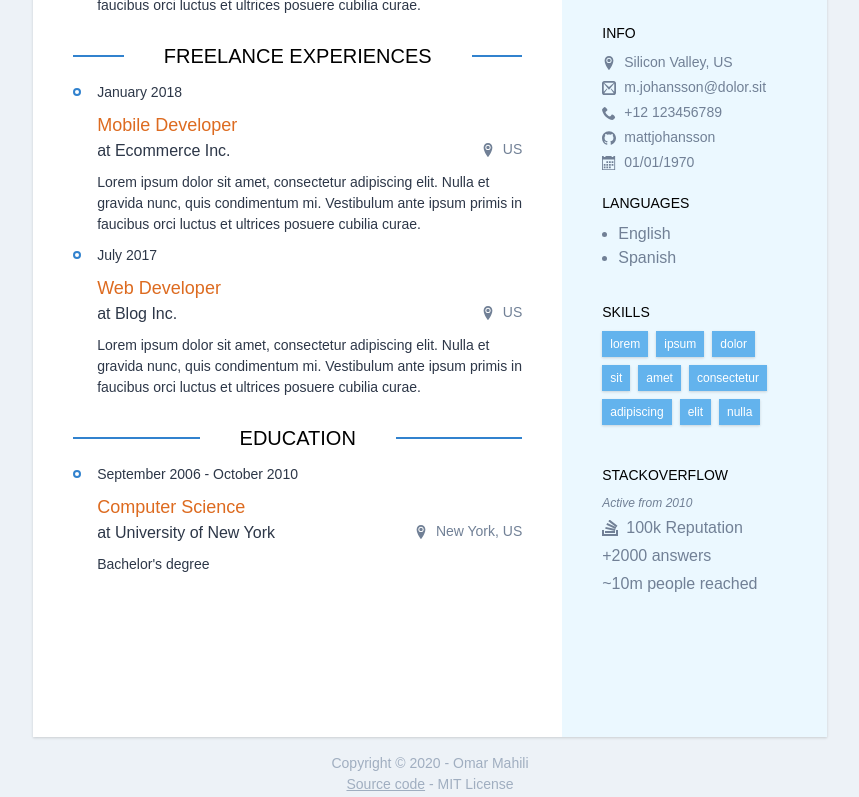
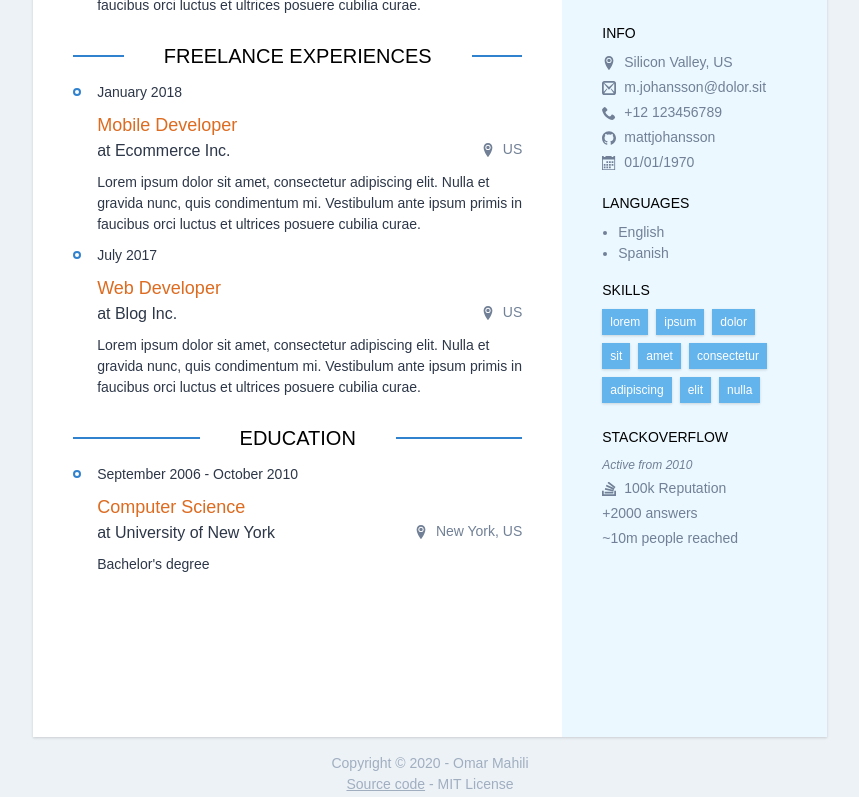
Before and after one commit to omarmahili/cv, a React (Create React App) app: page / in a window 1280 px wide. Shown: the part 467-1264 px from the top of the page, without its empty margins (210-1069 px from the left). Built offline with nearby package versions, Linux system fonts and the light colour scheme.

Commit message:
Decrease bottom margin and fix different text size

```diff
--- a/src/components/Languages.tsx
+++ b/src/components/Languages.tsx
@@ -8,10 +8,10 @@ interface LanguagesProps {
 const Languages: React.FunctionComponent<LanguagesProps> = ({
   languages,
 }) => (
-  <div className="mb-8">
+  <div className="mb-4">
     <Subhead>Languages</Subhead>
     {/* list-inside would be better, but it doesn't work when exporting the pdf */}
-    <ul className="text-gray-600 list-disc ml-4">
+    <ul className="text-sm text-gray-600 list-disc ml-4">
       {languages.map(x => <li>{x}</li>)}
     </ul>
   </div>
--- a/src/components/Skills.tsx
+++ b/src/components/Skills.tsx
@@ -7,7 +7,7 @@ interface SkillsProps {
 }
 
 const Skills: React.FunctionComponent<SkillsProps> = ({ skills }) => (
-  <div className="flex flex-col mb-8">
+  <div className="flex flex-col mb-4">
     <Subhead>Skills</Subhead>
     <div className="flex flex-wrap">
       {skills.map((x, i) => (
--- a/src/components/StackOverflow.tsx
+++ b/src/components/StackOverflow.tsx
@@ -11,9 +11,9 @@ interface StackOverflowProps {
 const StackOverflow: React.FunctionComponent<StackOverflowProps> = ({
   stackoverflow,
 }) => (
-  <div className="mb-8">
+  <div className="mb-4">
     <Subhead>StackOverflow</Subhead>
-    <div className="text-gray-600">
+    <div className="text-sm text-gray-600">
       <p className="text-xs italic mb-1">Active from {stackoverflow.from}</p>
       <IconText icon={<ImStackoverflow />}>
         {`${stackoverflow.reputation} Reputation`}
```
